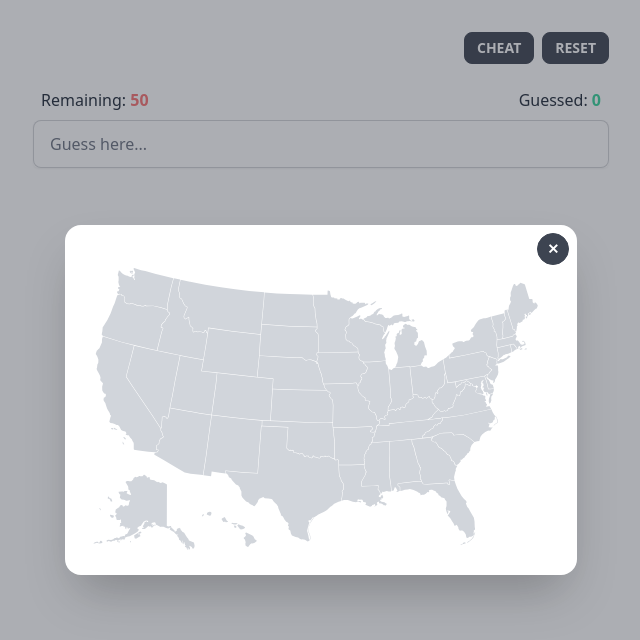
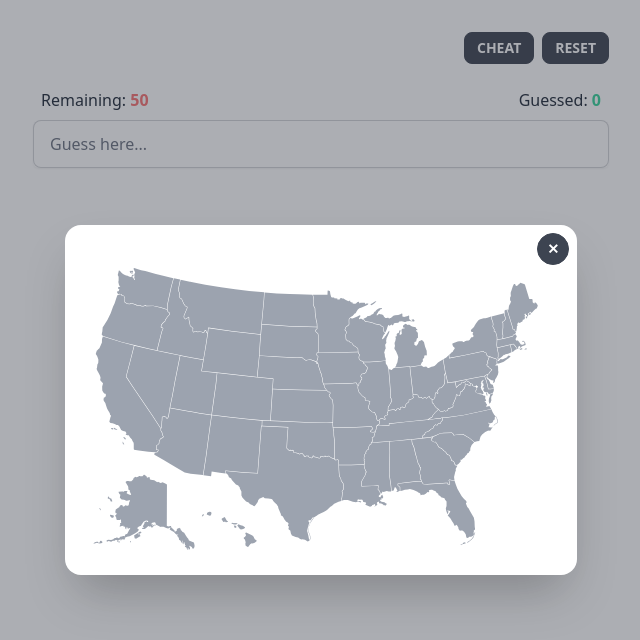
Before and after one commit to mattflow/states-game, a React (Vite) app: page / in a window 1280 px wide. Both pictures are taken after a click on the label "CHEAT". Shown: the top 640 px of the page, without its empty margins (319-959 px from the left). Built offline with nearby package versions, Linux system fonts and the light colour scheme; a web font is replaced by a local one.

Commit message:
darker map

```diff
--- a/src/components/GuessMap.tsx
+++ b/src/components/GuessMap.tsx
@@ -18,7 +18,7 @@ const GuessMap = ({ guessedSet }: GuessMapProps) => {
               className={`${
                 guessedSet.has(abbreviation)
                   ? "fill-success"
-                  : "fill-gray-300 dark:fill-base-content"
+                  : "fill-gray-400 dark:fill-base-content"
               }`}
               key={abbreviation}
               d={abbreviationDimensionMap.get(abbreviation)}
```
